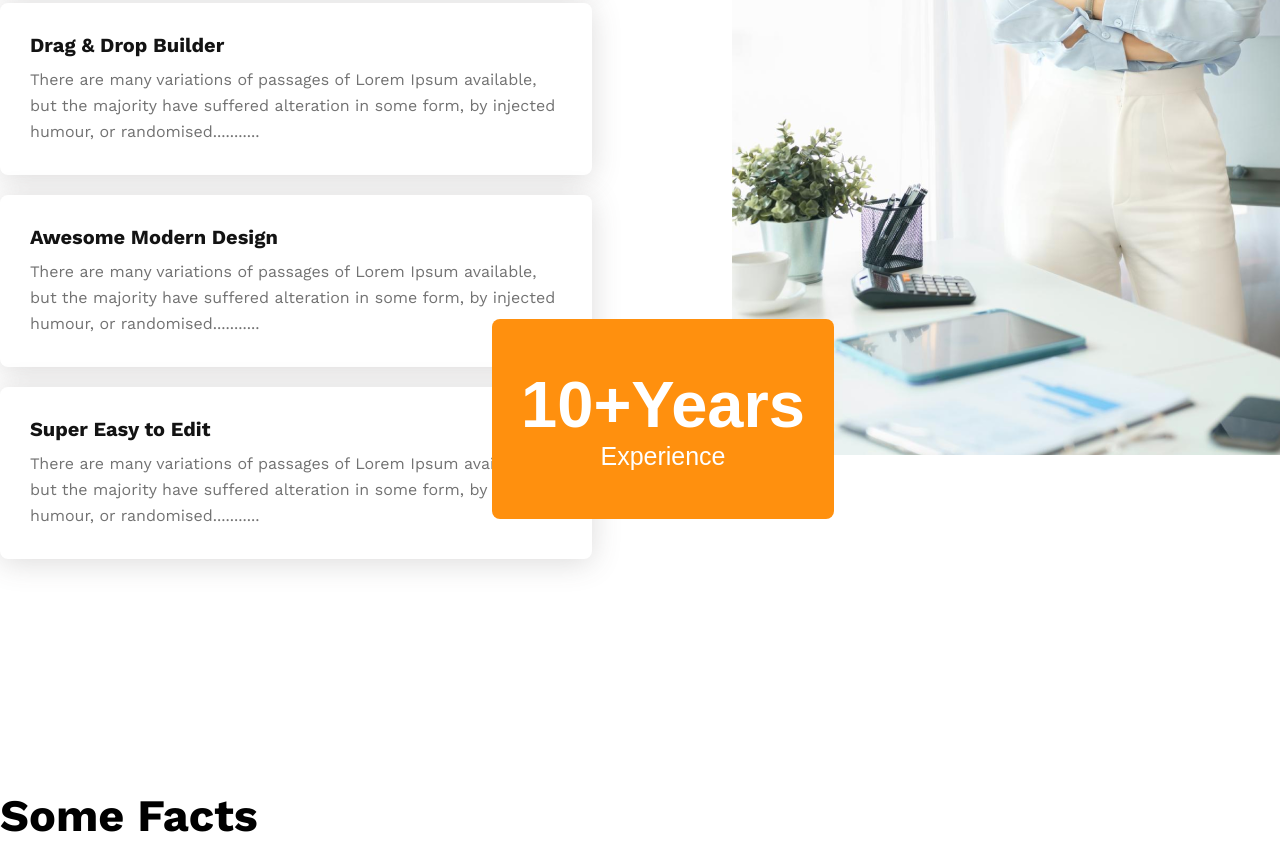
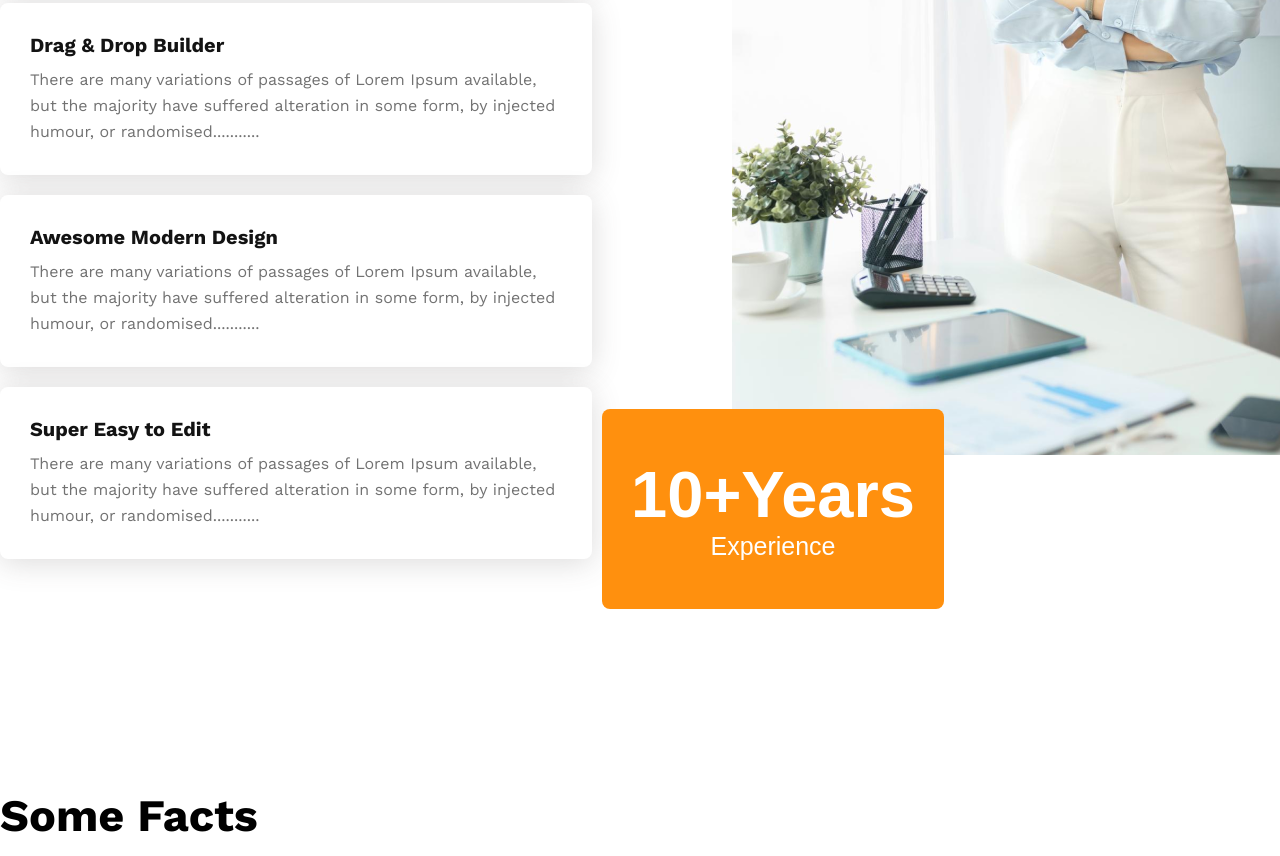
Before and after one commit to methubd/ph-assignment-two, a plain HTML site: page index.html in a window 1280 px wide. Shown: the part 2774-3630 px from the top of the page. Drawn offline with nearby package versions, Linux system fonts and the light colour scheme.

Commit message:
updating

```diff
--- a/styles/style.css
+++ b/styles/style.css
@@ -147,6 +147,7 @@ header nav a {
 -----------------------------*/
 .s-feature-container {
     display: flex;
+    justify-content: center;
     align-items: center;
     width: var(--primary-width);
     margin: auto;
@@ -206,8 +207,8 @@ header nav a {
 .btn-experience {
     color: #ffffff;
     position: relative;
-    top: -140px;
-    left: -100px;
+    top: -50px;
+    left: 10px;
     border: none;
     width: 342px;
     height: 200px;
```
